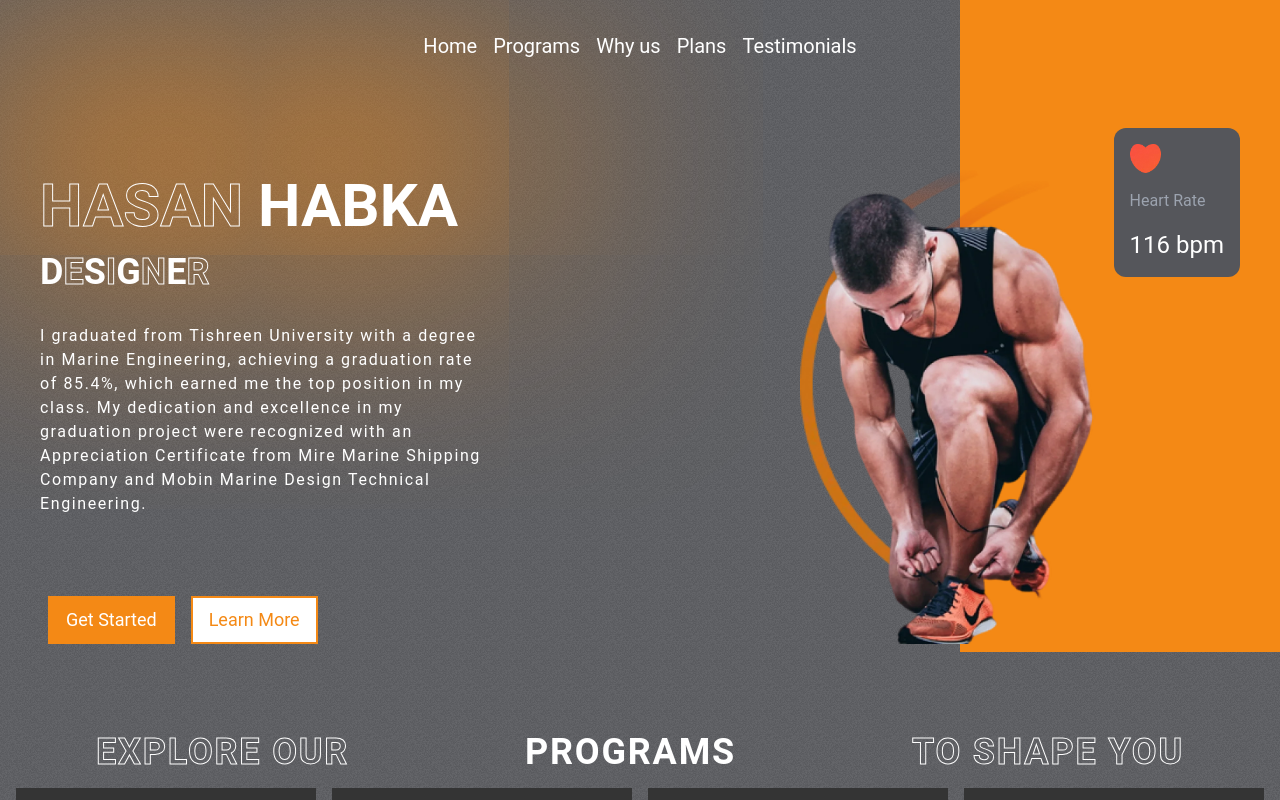
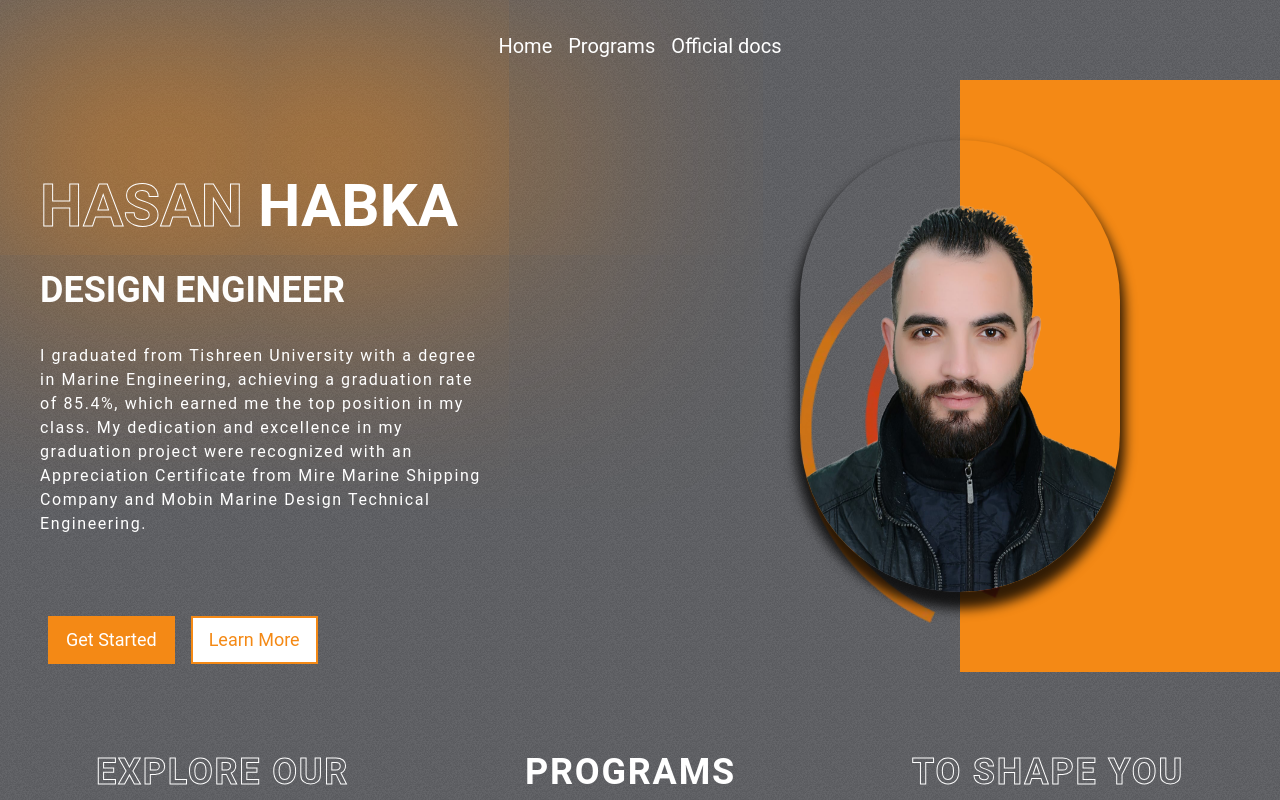
Before and after one commit to H-Habka/gymWebSite, a React (Create React App) app: page / in a window 1280 px wide. Shown: the top 800 px of the page. Built offline with nearby package versions, Linux system fonts and the light colour scheme.

Commit message:
handle hero section

```diff
--- a/src/App.js
+++ b/src/App.js
@@ -26,6 +26,7 @@ function App() {
               </>
             )}
           />
+          <Route path="/official-docs" Component={() => <>docs</>} />
         </Routes>
       </div>
     </Router>
--- a/src/components/HeroSection/HeroSection.jsx
+++ b/src/components/HeroSection/HeroSection.jsx
@@ -5,7 +5,7 @@ import StrokText from "../StrokText"
 const HeroSection = () => {
   return (
     <div id="home" className="flex flex-col md:flex-row">
-      <div className="w-full md:w-9/12 pt-40 ">
+      <div className="order-2 md:order-none w-full md:w-9/12 md:pt-40 pt-8 ">
         <div className="flex flex-col gap-8 px-2 md:px-10 md:w-10/12 w-full items-center md:items-start ">
           <h1 className="text-5xl sm:text-6xl font-bold flex flex-col gap-4">
             <div style={{ boxShadow: "0 0 10000px 80px #f48915" }} />
@@ -13,44 +13,10 @@ const HeroSection = () => {
               <StrokText content="HASAN" />{" "}
               <span className="text-white">HABKA</span>
             </p>
-            <div className="flex text-4xl">
-              <p
-                style={{
-                  animationDelay: "100ms",
-                }}
-                className="text-white text-4xl animate-pulse"
-              >
-                D
-              </p>
-              <StrokText className="animate-pulse delay-150" content="E" />
-              <p
-                style={{
-                  animationDelay: "100ms",
-                }}
-                className="text-white text-4xl animate-pulse"
-              >
-                S
-              </p>
-              <StrokText className="animate-pulse delay-150" content="I" />
-              <p
-                style={{
-                  animationDelay: "100ms",
-                }}
-                className="text-white text-4xl animate-pulse"
-              >
-                G
-              </p>
-              <StrokText className="animate-pulse delay-150" content="N" />
-              <p
-                style={{
-                  animationDelay: "100ms",
-                }}
-                className="text-white text-4xl animate-pulse"
-              >
-                E
-              </p>
-              <StrokText className="animate-pulse delay-150" content="R" />
-            </div>
+            <p className="animate-pulse">
+              <span className="text-white text-4xl uppercase">Design </span>{" "}
+              <span className="text-white text-4xl uppercase">Engineer</span>{" "}
+            </p>
           </h1>
           {/* <div className="z-1 relative bg-[#343434] p-3 w-fit rounded-full border-8 border-[#343434] before:absolute before:bg-two before:rounded-full before:w-4/12 before:h-full before:top-0 before:-z-1 hover:before:left-0 before:left-[66.66%] before:transition-all before:duration-1000 ">
             <p className="text-white sm:tracking-wider text-sm sm:text-base">
@@ -58,12 +24,13 @@ const HeroSection = () => {
             </p>
 
           </div> */}
-          <p className="text-white tracking-widest text-center px-2 sm:px-20 md:px-0 md:text-start max-w-md">
+          <p className="text-white tracking-widest  px-2 sm:px-20 md:px-0 max-w-md">
             I graduated from Tishreen University with a degree in Marine
             Engineering, achieving a graduation rate of 85.4%, which earned me
             the top position in my class. My dedication and excellence in my
             graduation project were recognized with an Appreciation Certificate
-            from Mire Marine Shipping Company and Mobin Marine Design Technical Engineering.
+            from Mire Marine Shipping Company and Mobin Marine Design Technical
+            Engineering.
           </p>
 
           {/* <div className="flex flex-col lg:flex-row justify-between items-center gap-8 md:gap-4">
@@ -90,17 +57,7 @@ const HeroSection = () => {
           </div>
         </div>
       </div>
-      <div className="flex items-end justify-center md:w-3/12 bg-transparent md:bg-two relative h-screen md:h-auto z-1 ">
-        <div className="w-fit flex flex-col gap-4 md:bg-one p-4 rounded-xl absolute md:right-10 md:top-32 top-4 right-6 bg-[#343434aa]">
-          <img
-            loading="lazy"
-            src={require("../../images/heart.webp")}
-            alt="heart"
-            className="w-1/3"
-          />
-          <p className="text-gray-400">Heart Rate</p>
-          <p className="text-white text-2xl">116 bpm</p>
-        </div>
+      <div className="mt-[80px] flex items-start justify-center md:w-3/12 bg-transparent md:bg-two relative md:h-auto z-1 ">
         <img
           loading="lazy"
           src={require("../../images/hero2.webp")}
@@ -109,9 +66,12 @@ const HeroSection = () => {
         />
         <img
           loading="lazy"
-          src={require("../../images/hero1.webp")}
+          src={require("../../images/hasan-profile-image.png")}
           alt="hero1"
-          className="md:absolute left-0 md:-translate-x-1/2 bottom-2 max-w-[320px] w-10/12 md:w-auto"
+          className="animate-bounce-2 scale-105 md:absolute left-0  bottom-[50px] max-w-[320px] w-10/12 md:w-auto rounded-full"
+          style={{
+            boxShadow: "0px 12px 12px 5px rgba(0,0,0,.8)",
+          }}
         />
       </div>
     </div>
--- a/src/components/NavBar/NavBar.jsx
+++ b/src/components/NavBar/NavBar.jsx
@@ -48,12 +48,13 @@ const NavBar = () => {
                     alt="logo"
                 />
             </div> */}
-      <div className="lg:flex gap-4 items-center text-white text-xl hidden py-6">
+      <div className="flex gap-4 items-center text-white text-xl py-6">
         <NavbarItem href="#home" title="Home" />
         <NavbarItem href="#programs" title="Programs" />
-        <NavbarItem href="#whyUs" title="Why us" />
+        <NavbarItem href="/official-docs" title="Official docs" />
+        {/* <NavbarItem href="#whyUs" title="Why us" />
         <NavbarItem href="#plans" title="Plans" />
-        <NavbarItem href="#testimonials" title="Testimonials" />
+        <NavbarItem href="#testimonials" title="Testimonials" /> */}
       </div>
       {/* <div>
                 <button className="hover:bg-one bg-white hover:text-white text-one px-6 py-2 text-lg font-semibold">
--- a/src/index.css
+++ b/src/index.css
@@ -2,29 +2,59 @@
 @tailwind components;
 @tailwind utilities;
 
-@import url('https://fonts.googleapis.com/css2?family=Roboto:wght@400;500;700&display=swap');
-
+@import url("https://fonts.googleapis.com/css2?family=Roboto:wght@400;500;700&display=swap");
 
 body {
   margin: 0;
-  font-family: "Roboto" ,-apple-system, BlinkMacSystemFont, 'Segoe UI', 'Roboto', 'Oxygen',
-    'Ubuntu', 'Cantarell', 'Fira Sans', 'Droid Sans', 'Helvetica Neue',
+  font-family: "Roboto", -apple-system, BlinkMacSystemFont, "Segoe UI", "Roboto",
+    "Oxygen", "Ubuntu", "Cantarell", "Fira Sans", "Droid Sans", "Helvetica Neue",
     sans-serif;
   -webkit-font-smoothing: antialiased;
   -moz-osx-font-smoothing: grayscale;
 }
 
-html{
+html {
   scroll-behavior: smooth;
   scroll-padding-top: 70px;
 }
 
 code {
-  font-family: source-code-pro, Menlo, Monaco, Consolas, 'Courier New',
+  font-family: source-code-pro, Menlo, Monaco, Consolas, "Courier New",
     monospace;
 }
 
-
-*{
+* {
   box-sizing: border-box;
 }
+
+.animate-bounce-2 {
+  animation-name: example;
+  animation-duration: 2s;
+  transform: translate(-50%, 0px);
+  animation-iteration-count: infinite;
+  animation-direction: alternate;
+}
+
+@media screen and (min-width: 768px) {
+  @keyframes example {
+    0% {
+      transform: translate(-50%, 0px);
+    }
+
+    100% {
+      transform: translate(-50%, -30px);
+    }
+  }
+}
+
+@media screen and (max-width: 768px) {
+  @keyframes example {
+    0% {
+      transform: translate(0px, 0px);
+    }
+
+    100% {
+      transform: translate(0px, 20px);
+    }
+  }
+}
```
Also changed, not shown: src/images/hasan-profile-image.png (added).
